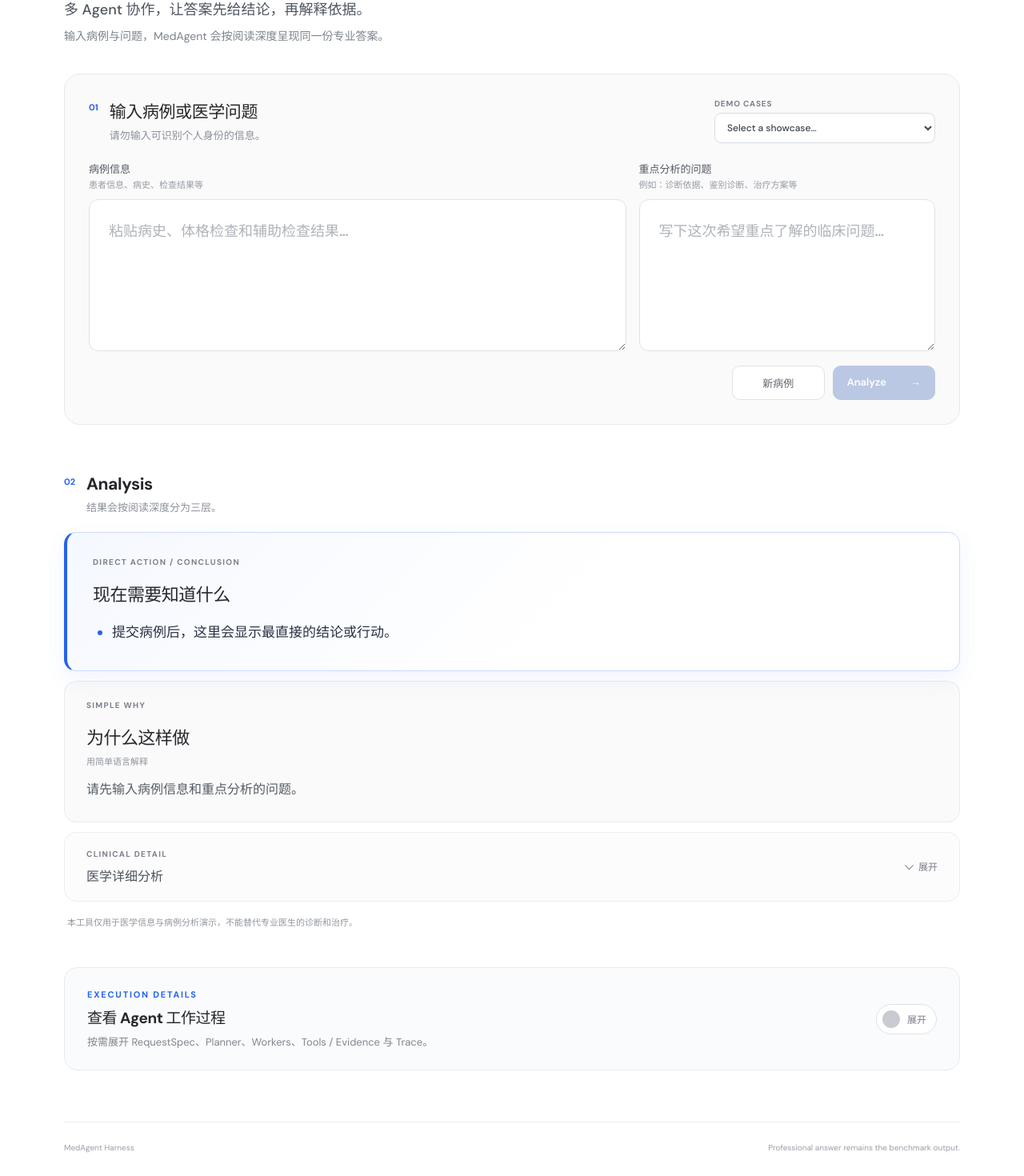
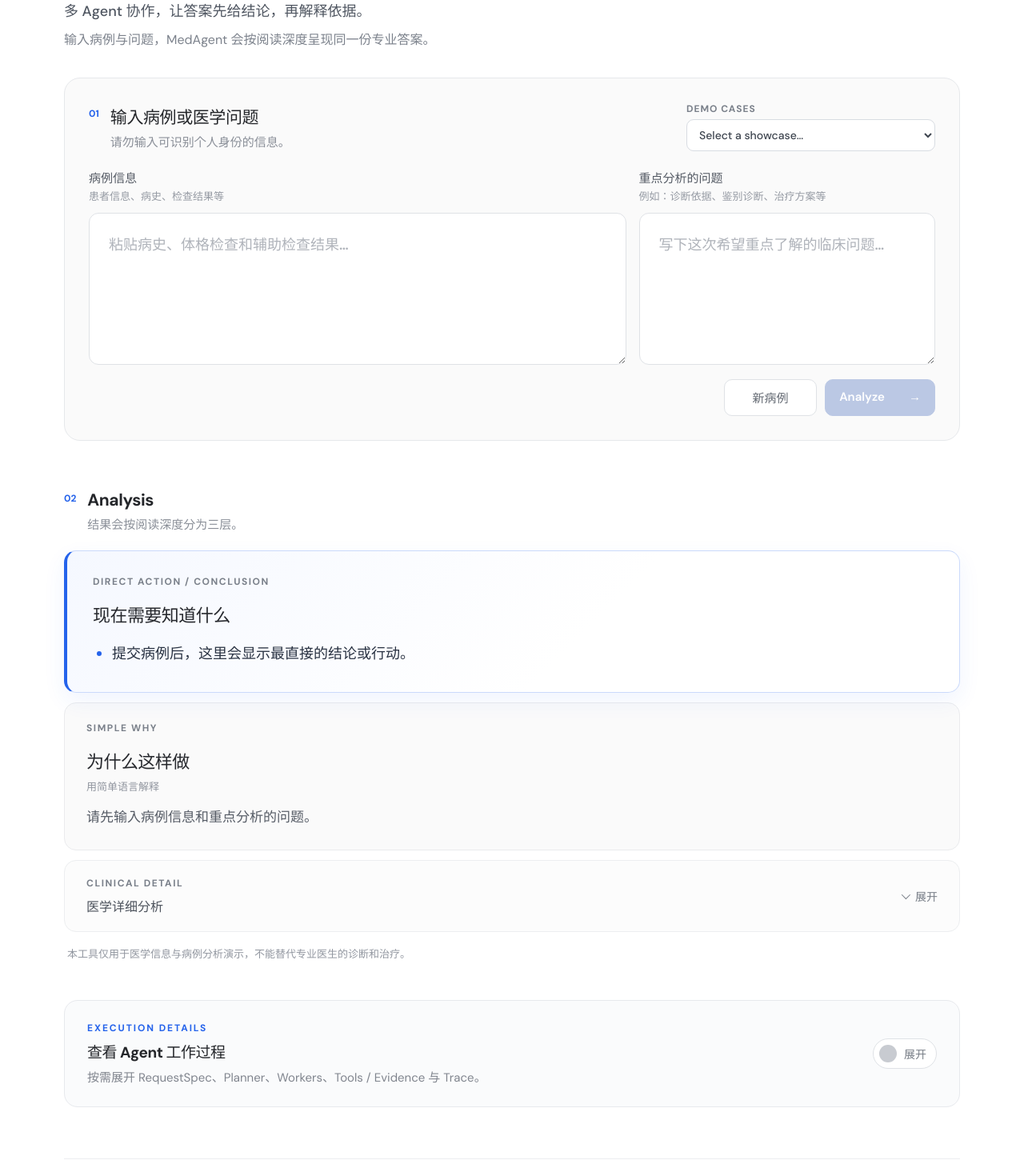
Before and after one commit to young-svg/medagent-harness, a React (Vite) app in the folder web/: page / in a window 1280 px wide. Shown: the part 237-1707 px from the top of the page at 80% size. Built offline with nearby package versions, Linux system fonts and the light colour scheme.

Commit message:
Increase presentation text readability

```diff
--- a/web/src/styles.css
+++ b/web/src/styles.css
@@ -13,8 +13,8 @@ button { cursor: pointer; }
 .brand-mark { width: 38px; height: 38px; display: grid; place-items: center; border-radius: 11px; color: #fff; background: #2563eb; font-weight: 700; box-shadow: 0 7px 18px rgba(37, 99, 235, .2); }
 .brand strong, .brand small { display: block; }
 .brand strong { font-size: 16px; letter-spacing: -.01em; }
-.brand small { margin-top: 2px; color: #7a7f88; font-size: 11px; }
-.run-status { display: inline-flex; align-items: center; gap: 8px; padding: 8px 12px; border: 1px solid #e4e7eb; border-radius: 999px; color: #666c76; background: #fafafa; font-size: 12px; }
+.brand small { margin-top: 2px; color: #7a7f88; font-size: 13px; }
+.run-status { display: inline-flex; align-items: center; gap: 8px; padding: 8px 12px; border: 1px solid #e4e7eb; border-radius: 999px; color: #666c76; background: #fafafa; font-size: 14px; }
 .status-dot { width: 7px; height: 7px; border-radius: 50%; background: #a2a8b1; }
 .status-running .status-dot { background: #2563eb; animation: pulse 1.2s infinite; }
 .status-complete .status-dot { background: #22a06b; }
@@ -22,32 +22,32 @@ button { cursor: pointer; }
 @keyframes pulse { 50% { opacity: .35; } }
 
 .hero { max-width: 1000px; padding: 48px 0 34px; }
-.overline { margin: 0 0 11px; color: #2563eb; font-size: 11px; font-weight: 700; letter-spacing: .16em; }
+.overline { margin: 0 0 11px; color: #2563eb; font-size: 12px; font-weight: 700; letter-spacing: .16em; }
 .hero h1 { margin: 0; color: #202226; font-size: clamp(35px, 4.2vw, 50px); line-height: 1.16; letter-spacing: -.038em; font-weight: 650; white-space: nowrap; }
 .hero-subtitle { margin: 17px 0 0; color: #4f5661; font-size: 18px; line-height: 1.55; font-weight: 500; }
-.hero-description { margin: 7px 0 0; color: #7c828c; font-size: 14px; line-height: 1.7; }
+.hero-description { margin: 7px 0 0; color: #7c828c; font-size: 16px; line-height: 1.7; }
 
 .input-card { padding: 30px; border: 1px solid #e6e8eb; border-radius: 20px; background: #fafafa; }
 .section-heading { display: flex; align-items: center; justify-content: space-between; margin-bottom: 22px; }
 .section-heading > div { display: flex; align-items: flex-start; gap: 14px; }
 .section-heading h2 { margin: 0; color: #24262a; font-size: 21px; letter-spacing: -.02em; }
-.section-heading p { margin: 5px 0 0; color: #8a8f98; font-size: 13px; }
-.step-number { padding-top: 4px; color: #2563eb; font-size: 11px; font-weight: 700; }
-.text-button { padding: 8px 0; border: 0; color: #2563eb; background: transparent; font-size: 13px; font-weight: 600; }
+.section-heading p { margin: 5px 0 0; color: #8a8f98; font-size: 15px; }
+.step-number { padding-top: 4px; color: #2563eb; font-size: 12px; font-weight: 700; }
+.text-button { padding: 8px 0; border: 0; color: #2563eb; background: transparent; font-size: 15px; font-weight: 600; }
 .text-button:hover { color: #1749b2; }
-.demo-picker { display: grid; gap: 5px; color: #7a808a; font-size: 10px; font-weight: 700; letter-spacing: .08em; text-transform: uppercase; }
-.demo-picker select { min-width: 245px; padding: 9px 34px 9px 11px; border: 1px solid #d8dce2; border-radius: 9px; outline: none; color: #3f4650; background: #fff; font-size: 12px; font-weight: 500; letter-spacing: 0; text-transform: none; }
+.demo-picker { display: grid; gap: 5px; color: #7a808a; font-size: 12px; font-weight: 700; letter-spacing: .08em; text-transform: uppercase; }
+.demo-picker select { min-width: 245px; padding: 9px 34px 9px 11px; border: 1px solid #d8dce2; border-radius: 9px; outline: none; color: #3f4650; background: #fff; font-size: 14px; font-weight: 500; letter-spacing: 0; text-transform: none; }
 .demo-picker select:focus { border-color: #7da2f4; box-shadow: 0 0 0 3px rgba(37, 99, 235, .09); }
 .input-grid { display: grid; grid-template-columns: minmax(0, 1.45fr) minmax(280px, .8fr); gap: 16px; }
-.input-grid label { color: #555b65; font-size: 12px; font-weight: 600; }
-.input-grid label > span { display: block; margin-bottom: 3px; font-size: 13px; }
-.field-help { display: block; margin: 0 0 10px; color: #969ba4; font-size: 11px; font-weight: 400; line-height: 1.5; }
+.input-grid label { color: #555b65; font-size: 14px; font-weight: 600; }
+.input-grid label > span { display: block; margin-bottom: 3px; font-size: 15px; }
+.field-help { display: block; margin: 0 0 10px; color: #969ba4; font-size: 13px; font-weight: 400; line-height: 1.5; }
 textarea { display: block; width: 100%; min-height: 190px; resize: vertical; padding: 24px; border: 1px solid #dfe2e6; border-radius: 12px; outline: none; color: #292c31; background: #fff; font-size: 18px; line-height: 1.7; transition: border-color .2s, box-shadow .2s; }
 textarea.question-input { min-height: 190px; }
 textarea::placeholder { color: #afb3ba; }
 textarea:focus { border-color: #7da2f4; box-shadow: 0 0 0 3px rgba(37, 99, 235, .09); }
 .input-actions { display: flex; justify-content: flex-end; gap: 10px; margin-top: 18px; }
-.primary-button, .secondary-button { min-width: 116px; padding: 11px 17px; border-radius: 10px; font-size: 13px; font-weight: 600; }
+.primary-button, .secondary-button { min-width: 116px; padding: 11px 17px; border-radius: 10px; font-size: 15px; font-weight: 600; }
 .primary-button { display: inline-flex; justify-content: space-between; gap: 30px; border: 1px solid #2563eb; color: #fff; background: #2563eb; }
 .primary-button:hover:not(:disabled) { background: #1f55c9; }
 .primary-button:disabled { cursor: not-allowed; border-color: #bbc8e4; background: #bbc8e4; }
@@ -59,48 +59,48 @@ textarea:focus { border-color: #7da2f4; box-shadow: 0 0 0 3px rgba(37, 99, 235,
 .direct-card h3 { font-size: 24px; }
 .plain-card { padding: 23px 27px 25px; border-color: #eaebed; background: #fafafa; }
 .plain-card h3 { font-size: 18px; }
-.card-label { display: flex; align-items: center; gap: 9px; margin-bottom: 16px; color: #7a808a; font-size: 10px; font-weight: 700; letter-spacing: .13em; text-transform: uppercase; }
+.card-label { display: flex; align-items: center; gap: 9px; margin-bottom: 16px; color: #7a808a; font-size: 12px; font-weight: 700; letter-spacing: .13em; text-transform: uppercase; }
 .card-label > span { color: #2563eb; }
 .answer-card h3 { margin: 0 0 14px; color: #26282d; font-size: 22px; letter-spacing: -.025em; }
-.answer-copy, .clinical-content { color: #565c66; font-size: 15px; line-height: 1.85; white-space: pre-wrap; }
-.answer-emphasis { color: #293242; font-size: 17px; line-height: 1.9; font-weight: 550; }
+.answer-copy, .clinical-content { color: #565c66; font-size: 17px; line-height: 1.85; white-space: pre-wrap; }
+.answer-emphasis { color: #293242; font-size: 18px; line-height: 1.9; font-weight: 550; }
 .direct-facts { display: grid; gap: 13px; margin: 0; }
-.direct-facts > div { display: grid; grid-template-columns: 58px 1fr; gap: 14px; align-items: start; }
-.direct-facts dt { padding-top: 3px; color: #2563eb; font-size: 12px; font-weight: 700; letter-spacing: .04em; }
-.direct-facts dd { margin: 0; color: #293242; font-size: 17px; line-height: 1.85; font-weight: 550; }
+.direct-facts > div { display: grid; grid-template-columns: 72px 1fr; gap: 14px; align-items: start; }
+.direct-facts dt { padding-top: 3px; color: #2563eb; font-size: 14px; font-weight: 700; letter-spacing: .04em; }
+.direct-facts dd { margin: 0; color: #293242; font-size: 18px; line-height: 1.85; font-weight: 550; }
 .direct-facts .attention-fact { padding-top: 13px; border-top: 1px solid #dce6fb; }
 .direct-facts .attention-fact dt { color: #a45b16; }
-.direct-facts .attention-fact dd { color: #5d4937; font-size: 15px; font-weight: 500; }
-.direct-items { margin: 18px 0 0; padding-left: 24px; display: grid; gap: 12px; color: #293242; font-size: 17px; line-height: 1.75; font-weight: 550; }
+.direct-facts .attention-fact dd { color: #5d4937; font-size: 17px; font-weight: 500; }
+.direct-items { margin: 18px 0 0; padding-left: 24px; display: grid; gap: 12px; color: #293242; font-size: 18px; line-height: 1.75; font-weight: 550; }
 .direct-items li::marker { color: #2563eb; font-weight: 700; }
 .direct-section { padding: 13px 0; border-top: 1px solid #e1e9f8; }
 .direct-section h4 { margin: 0; color: #2458b8; font-size: 15px; font-weight: 700; }
 .direct-section .direct-items { margin-top: 8px; }
-.plain-explanation { color: #565c66; font-size: 16px; line-height: 1.8; }
+.plain-explanation { color: #565c66; font-size: 17px; line-height: 1.8; }
 .plain-explanation p { margin: 12px 0 0; }
-.card-subtitle { margin: -8px 0 14px; color: #9297a0; font-size: 11px; }
+.card-subtitle { margin: -8px 0 14px; color: #9297a0; font-size: 13px; }
 .clinical-card { padding: 0; overflow: hidden; border-color: #eceef0; background: #fcfcfc; }
 .clinical-card summary { display: flex; align-items: center; justify-content: space-between; padding: 20px 27px; list-style: none; cursor: pointer; }
 .clinical-card summary::-webkit-details-marker { display: none; }
 .clinical-card summary .card-label { margin-bottom: 8px; }
 .clinical-card summary strong { display: block; color: #4c525c; font-size: 16px; font-weight: 600; }
-.expand-label { display: flex; align-items: center; gap: 9px; color: #777d86; font-size: 12px; }
+.expand-label { display: flex; align-items: center; gap: 9px; color: #777d86; font-size: 14px; }
 .expand-label i { width: 8px; height: 8px; border-right: 1.5px solid; border-bottom: 1.5px solid; transform: rotate(45deg) translateY(-2px); transition: transform .2s; }
 .clinical-card[open] .expand-label i { transform: rotate(225deg) translate(-2px, -1px); }
 .clinical-content { padding: 25px 27px 30px; border-top: 1px solid #eceef0; background: #fff; }
-.disclaimer { margin: 18px 4px 0; color: #9297a0; font-size: 11px; line-height: 1.6; }
+.disclaimer { margin: 18px 4px 0; color: #9297a0; font-size: 13px; line-height: 1.6; }
 .result-context { display: flex; align-items: center; gap: 8px; }
-.mode-badge { padding: 3px 7px; border-radius: 999px; font-size: 9px; font-weight: 700; line-height: 1.2; text-transform: uppercase; }
+.mode-badge { padding: 3px 7px; border-radius: 999px; font-size: 11px; font-weight: 700; line-height: 1.2; text-transform: uppercase; }
 .mode-demo { color: #2456be; background: #eaf0ff; }
-.fixture-note { margin: 0 0 12px; color: #6b7280; font-size: 11px; font-weight: 700; letter-spacing: .08em; }
+.fixture-note { margin: 0 0 12px; color: #6b7280; font-size: 13px; font-weight: 700; letter-spacing: .08em; }
 .mode-live { color: #13724d; background: #e7f6ef; }
 
 .developer-area { margin: 25px 0 64px; padding: 26px 28px; border: 1px solid #e7e9ed; border-radius: 17px; background: #fafbfc; }
 .developer-toggle-row { display: flex; align-items: center; justify-content: space-between; gap: 24px; }
 .developer-toggle-row .overline { margin-bottom: 7px; }
 .developer-toggle-row h2 { margin: 0; font-size: 19px; letter-spacing: -.025em; }
-.developer-toggle-row > div > p:last-child { margin: 7px 0 0; color: #80858e; font-size: 13px; }
-.toggle { display: flex; align-items: center; gap: 9px; padding: 7px 12px 7px 7px; border: 1px solid #dfe2e6; border-radius: 999px; color: #777d86; background: #fff; font-size: 12px; font-weight: 600; }
+.developer-toggle-row > div > p:last-child { margin: 7px 0 0; color: #80858e; font-size: 15px; }
+.toggle { display: flex; align-items: center; gap: 9px; padding: 7px 12px 7px 7px; border: 1px solid #dfe2e6; border-radius: 999px; color: #777d86; background: #fff; font-size: 14px; font-weight: 600; }
 .toggle span { width: 22px; height: 22px; border-radius: 50%; background: #c8cbd1; transition: background .2s; }
 .toggle-on { border-color: #bfd0f7; color: #2559c3; background: #f5f8ff; }
 .toggle-on span { background: #2563eb; box-shadow: inset 0 0 0 6px #fff; }
@@ -109,69 +109,69 @@ textarea:focus { border-color: #7da2f4; box-shadow: 0 0 0 3px rgba(37, 99, 235,
 @keyframes reveal { from { opacity: 0; transform: translateY(-5px); } }
 .developer-card { min-width: 0; padding: 24px; border: 1px solid #e5e7ea; border-radius: 15px; background: #fff; }
 .developer-card-title { display: flex; gap: 12px; align-items: flex-start; margin-bottom: 22px; }
-.developer-card-title > span { color: #2563eb; font-size: 10px; font-weight: 700; }
+.developer-card-title > span { color: #2563eb; font-size: 12px; font-weight: 700; }
 .developer-card-title h3 { margin: -3px 0 2px; color: #30333a; font-size: 15px; }
-.developer-card-title p { margin: 0; color: #9297a0; font-size: 11px; }
+.developer-card-title p { margin: 0; color: #9297a0; font-size: 13px; }
 .request-list, .worker-list { display: grid; gap: 9px; }
 .request-item { padding: 13px 14px; border: 1px solid #e8eaed; border-radius: 10px; background: #fff; }
-.request-item strong { float: left; min-width: 42px; color: #2563eb; font-size: 12px; }
-.request-item p { margin: 0 0 5px 42px; color: #454a53; font-size: 12px; line-height: 1.5; }
-.request-item small { display: block; margin-left: 42px; color: #9a9fa7; font-size: 9px; text-transform: uppercase; }
-.route-line { display: flex; justify-content: space-between; align-items: center; margin-bottom: 10px; padding: 11px 13px; border-radius: 9px; background: #eef3ff; font-size: 12px; }
+.request-item strong { float: left; min-width: 42px; color: #2563eb; font-size: 14px; }
+.request-item p { margin: 0 0 5px 42px; color: #454a53; font-size: 14px; line-height: 1.5; }
+.request-item small { display: block; margin-left: 42px; color: #9a9fa7; font-size: 12px; text-transform: uppercase; }
+.route-line { display: flex; justify-content: space-between; align-items: center; margin-bottom: 10px; padding: 11px 13px; border-radius: 9px; background: #eef3ff; font-size: 14px; }
 .route-line span { color: #71809f; }
 .route-line strong { color: #2456be; text-transform: uppercase; }
 .worker-card { display: grid; grid-template-columns: 31px 1fr; gap: 11px; padding: 13px; border: 1px solid #e8eaed; border-radius: 10px; background: #fff; }
-.agent-avatar { width: 31px; height: 31px; display: grid; place-items: center; border-radius: 9px; color: #315da9; background: #edf3ff; font-size: 12px; font-weight: 700; }
-.worker-card strong { color: #40444b; font-size: 12px; }
-.worker-card p { margin: 4px 0 8px; color: #858a93; font-size: 10px; line-height: 1.45; }
-.worker-card .worker-responsibility { margin: 5px 0 4px; color: #3f4c60; font-size: 11px; font-weight: 600; }
+.agent-avatar { width: 31px; height: 31px; display: grid; place-items: center; border-radius: 9px; color: #315da9; background: #edf3ff; font-size: 14px; font-weight: 700; }
+.worker-card strong { color: #40444b; font-size: 14px; }
+.worker-card p { margin: 4px 0 8px; color: #858a93; font-size: 13px; line-height: 1.5; }
+.worker-card .worker-responsibility { margin: 5px 0 4px; color: #3f4c60; font-size: 13px; font-weight: 600; }
 .worker-responsibility span { color: #7c8592; font-weight: 500; }
 .chip-row { display: flex; flex-wrap: wrap; gap: 5px; }
-.chip, .success-chip { padding: 3px 7px; border-radius: 999px; font-size: 9px; font-weight: 700; }
+.chip, .success-chip { padding: 3px 7px; border-radius: 999px; font-size: 11px; font-weight: 700; }
 .chip { color: #536277; background: #eef0f3; }
 .success-chip { color: #13724d; background: #e7f6ef; }
 .evidence-empty { min-height: 145px; display: flex; align-items: center; justify-content: center; gap: 14px; color: #777d86; }
 .evidence-empty > span { width: 34px; height: 34px; display: grid; place-items: center; border: 1px solid #dfe2e6; border-radius: 50%; }
-.evidence-empty strong { font-size: 12px; }
-.evidence-empty p { margin: 4px 0 0; color: #9da1a8; font-size: 11px; }
-.evidence-empty small { display: block; margin-top: 6px; color: #9a6a35; font-size: 9px; }
+.evidence-empty strong { font-size: 14px; }
+.evidence-empty p { margin: 4px 0 0; color: #9da1a8; font-size: 13px; }
+.evidence-empty small { display: block; margin-top: 6px; color: #9a6a35; font-size: 12px; }
 .evidence-empty.evidence-unavailable > span { border-color: #e6c99e; color: #9a621e; background: #fff8ed; }
 .evidence-list { display: grid; gap: 8px; }
 .tool-list { display: grid; gap: 7px; margin-bottom: 10px; }
 .tool-row { display: flex; align-items: center; justify-content: space-between; padding: 10px 12px; border: 1px solid #dce6fb; border-radius: 9px; background: #f7faff; }
-.tool-row code { color: #315da9; font-size: 11px; }
+.tool-row code { color: #315da9; font-size: 13px; }
 .evidence-status { display: flex; align-items: center; gap: 10px; padding: 12px; border-radius: 9px; }
 .evidence-status > span { width: 28px; height: 28px; display: grid; place-items: center; border-radius: 50%; font-size: 11px; }
-.evidence-status strong, .evidence-status p { display: block; margin: 0; font-size: 11px; }
+.evidence-status strong, .evidence-status p { display: block; margin: 0; font-size: 13px; }
 .evidence-status p { margin-top: 2px; color: #777d86; }
 .evidence-available { color: #13724d; background: #edf8f3; }
 .evidence-available > span { background: #d9f1e5; }
 .evidence-list article { padding: 12px; border-radius: 9px; background: #fff; }
 .evidence-list strong, .evidence-list small { display: block; }
-.evidence-list strong { font-size: 12px; }
-.evidence-list small { margin-top: 3px; color: #969ba3; font-size: 9px; }
-.evidence-list p { margin: 8px 0 0; color: #686e78; font-size: 10px; line-height: 1.5; }
+.evidence-list strong { font-size: 14px; }
+.evidence-list small { margin-top: 3px; color: #969ba3; font-size: 12px; }
+.evidence-list p { margin: 8px 0 0; color: #686e78; font-size: 13px; line-height: 1.5; }
 .status-list { display: grid; gap: 2px; margin: 0; padding: 0; list-style: none; }
 .status-list li { display: flex; align-items: center; gap: 10px; min-height: 34px; padding: 7px 10px; border-radius: 8px; }
-.status-list li > span { width: 18px; color: #98a0aa; font-size: 13px; text-align: center; }
-.status-list strong { color: #737b87; font-size: 11px; font-weight: 600; }
+.status-list li > span { width: 18px; color: #98a0aa; font-size: 15px; text-align: center; }
+.status-list strong { color: #737b87; font-size: 13px; font-weight: 600; }
 .status-list .status-complete { background: #f4f8ff; }
 .status-list .status-complete > span { color: #2563eb; }
 .status-list .status-complete strong { color: #3f4c60; }
 .status-list .status-idle { background: #fafafa; }
-.empty-state { color: #999ea6; font-size: 11px; text-align: center; }
+.empty-state { color: #999ea6; font-size: 13px; text-align: center; }
 .memory-card { grid-column: 1 / -1; }
-.memory-scope { display: inline-flex; margin: -7px 0 14px; padding: 5px 9px; border-radius: 999px; color: #315da9; background: #eef3ff; font-size: 9px; font-weight: 600; }
+.memory-scope { display: inline-flex; margin: -7px 0 14px; padding: 5px 9px; border-radius: 999px; color: #315da9; background: #eef3ff; font-size: 11px; font-weight: 600; }
 .memory-facts { display: grid; grid-template-columns: repeat(3, 1fr); gap: 9px; margin: 0 0 12px; }
 .memory-facts div { padding: 12px; border: 1px solid #e8eaed; border-radius: 9px; background: #fff; }
-.memory-facts dt { color: #9297a0; font-size: 9px; text-transform: uppercase; }
-.memory-facts dd { margin: 4px 0 0; color: #354052; font-size: 11px; font-weight: 600; }
-.memory-history { margin: 0; padding: 13px 13px 13px 32px; border-radius: 9px; color: #666d78; background: #eef3ff; font-size: 10px; line-height: 1.65; }
+.memory-facts dt { color: #9297a0; font-size: 12px; text-transform: uppercase; }
+.memory-facts dd { margin: 4px 0 0; color: #354052; font-size: 13px; font-weight: 600; }
+.memory-history { margin: 0; padding: 13px 13px 13px 32px; border-radius: 9px; color: #666d78; background: #eef3ff; font-size: 12px; line-height: 1.65; }
 .stored-context { padding: 14px 16px; border: 1px solid #dce6fb; border-radius: 10px; background: #f7faff; }
-.stored-context h4 { margin: 0 0 9px; color: #4d5c72; font-size: 10px; letter-spacing: .05em; text-transform: uppercase; }
-.stored-context ul { display: grid; gap: 6px; margin: 0; padding-left: 20px; color: #465166; font-size: 11px; line-height: 1.55; }
+.stored-context h4 { margin: 0 0 9px; color: #4d5c72; font-size: 12px; letter-spacing: .05em; text-transform: uppercase; }
+.stored-context ul { display: grid; gap: 6px; margin: 0; padding-left: 20px; color: #465166; font-size: 13px; line-height: 1.55; }
 
-footer { display: flex; justify-content: space-between; padding: 25px 0 35px; border-top: 1px solid #eceef0; color: #9a9fa7; font-size: 10px; }
+footer { display: flex; justify-content: space-between; padding: 25px 0 35px; border-top: 1px solid #eceef0; color: #9a9fa7; font-size: 12px; }
 
 @media (max-width: 760px) {
   .app-shell { width: min(100% - 28px, 1120px); }
@@ -180,11 +180,11 @@ footer { display: flex; justify-content: space-between; padding: 25px 0 35px; bo
   .hero { padding: 38px 2px 29px; }
   .hero h1 { font-size: 36px; white-space: normal; text-wrap: balance; }
   .hero-subtitle { margin-top: 14px; font-size: 16px; }
-  .hero-description { font-size: 13px; }
+  .hero-description { font-size: 15px; }
   .input-card { padding: 21px; }
-  .compact-heading { align-items: flex-start; }
-  .compact-heading { gap: 16px; }
-  .demo-picker select { min-width: 170px; max-width: 48vw; }
+  .compact-heading { flex-direction: column; align-items: stretch; gap: 16px; }
+  .demo-picker { width: 100%; }
+  .demo-picker select { width: 100%; min-width: 0; max-width: 100%; }
   .input-grid, .developer-panel { grid-template-columns: 1fr; }
   textarea, textarea.question-input { min-height: 155px; }
   .answer-card { padding: 22px; }
```
